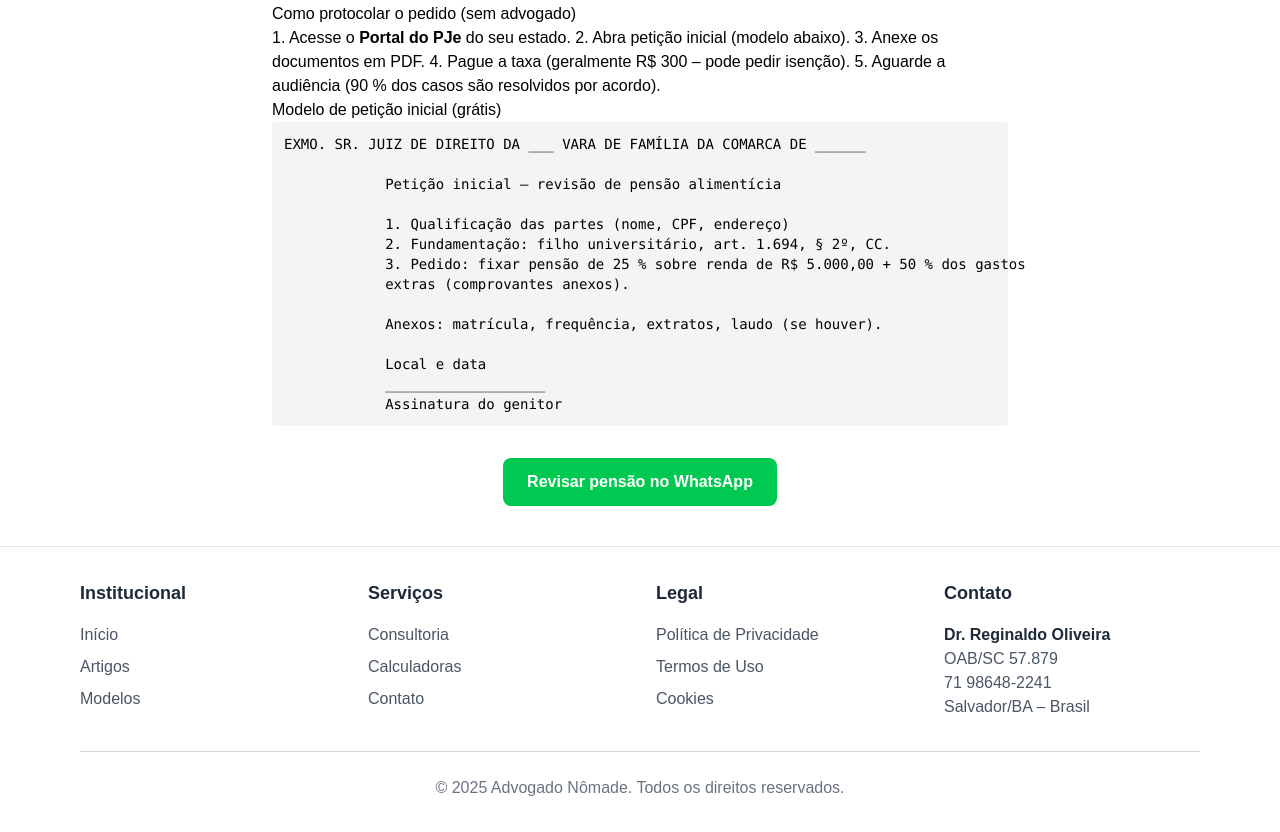
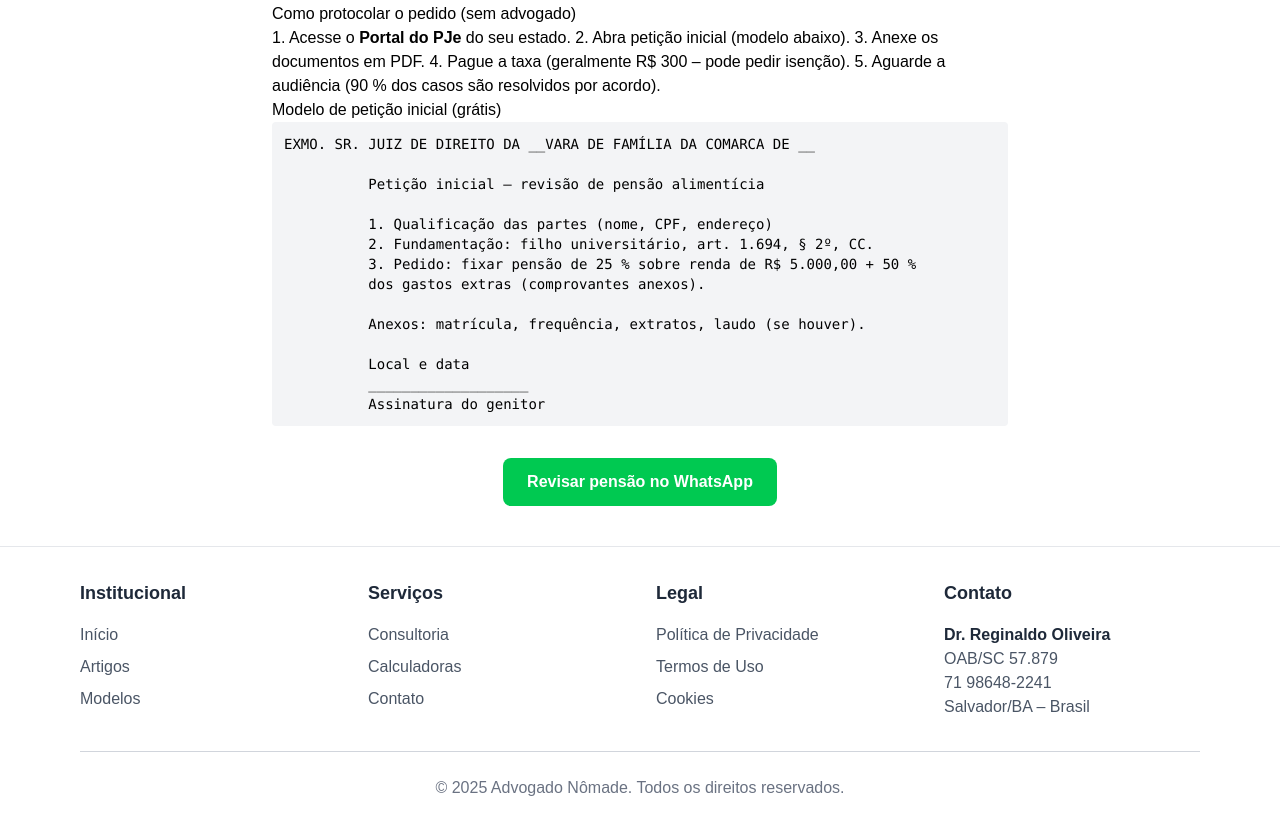
Before and after one commit to mestrereginaldo-site/advogadonomade1, a Next.js app: page /artigos/pensao-maior-idade in a window 1280 px wide. Shown: the part 1343-2175 px from the top of the page. Built offline with nearby package versions, Linux system fonts and the light colour scheme.

Commit message:
Update page.tsx

```diff
--- a/app/artigos/pensao-maior-idade/page.tsx
+++ b/app/artigos/pensao-maior-idade/page.tsx
@@ -109,14 +109,14 @@ export default function Artigo() {
 
           <h2>Modelo de petição inicial (grátis)</h2>
           <pre className="bg-gray-100 p-3 rounded text-sm">
-            {`EXMO. SR. JUIZ DE DIREITO DA ___ VARA DE FAMÍLIA DA COMARCA DE ______
+          {`EXMO. SR. JUIZ DE DIREITO DA __VARA DE FAMÍLIA DA COMARCA DE __
 
           Petição inicial – revisão de pensão alimentícia
 
           1. Qualificação das partes (nome, CPF, endereço)
           2. Fundamentação: filho universitário, art. 1.694, § 2º, CC.
-            3. Pedido: fixar pensão de 25 % sobre renda de R$ 5.000,00 + 50 % dos gastos
-            extras (comprovantes anexos).
+          3. Pedido: fixar pensão de 25 % sobre renda de R$ 5.000,00 + 50 %
+          dos gastos extras (comprovantes anexos).
 
           Anexos: matrícula, frequência, extratos, laudo (se houver).
 
```
Lines whose indentation alone changed are shown as unchanged.
